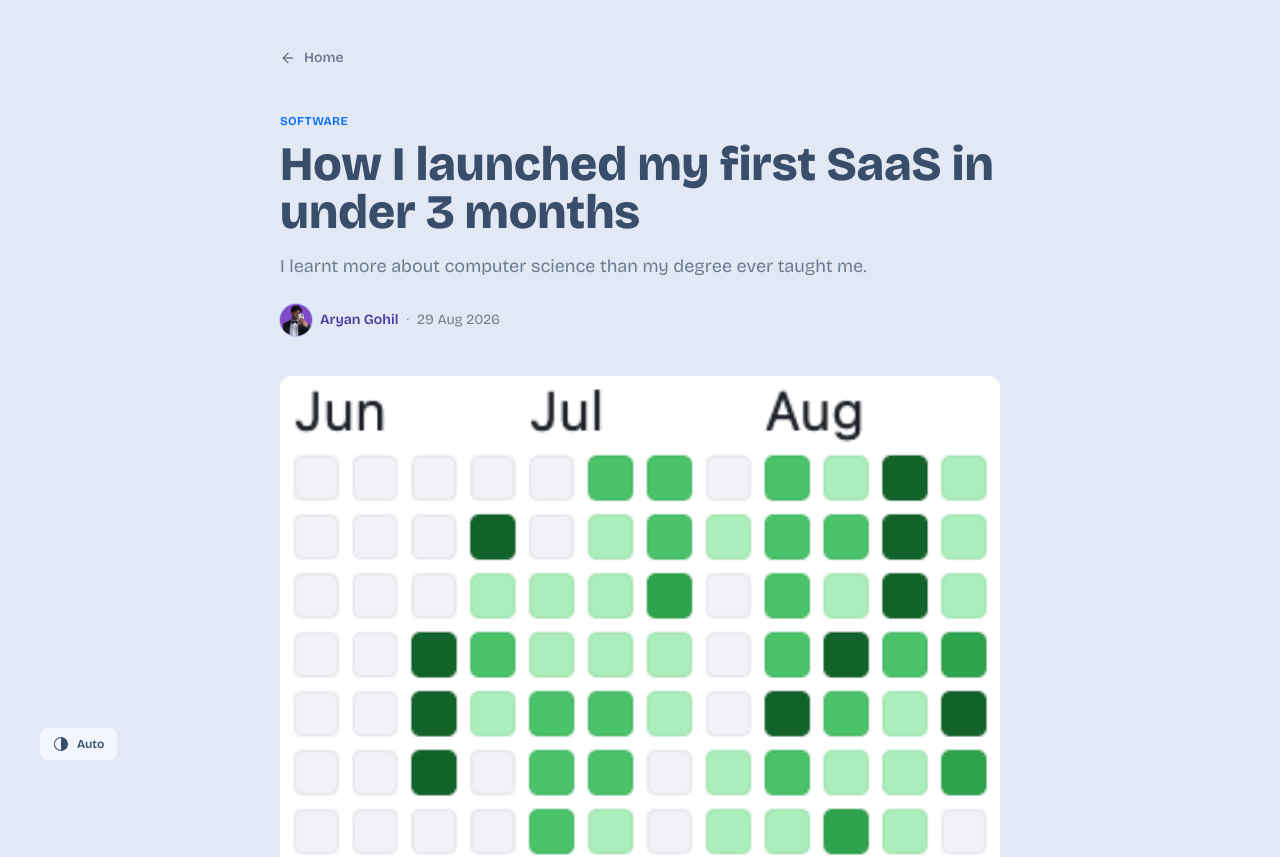
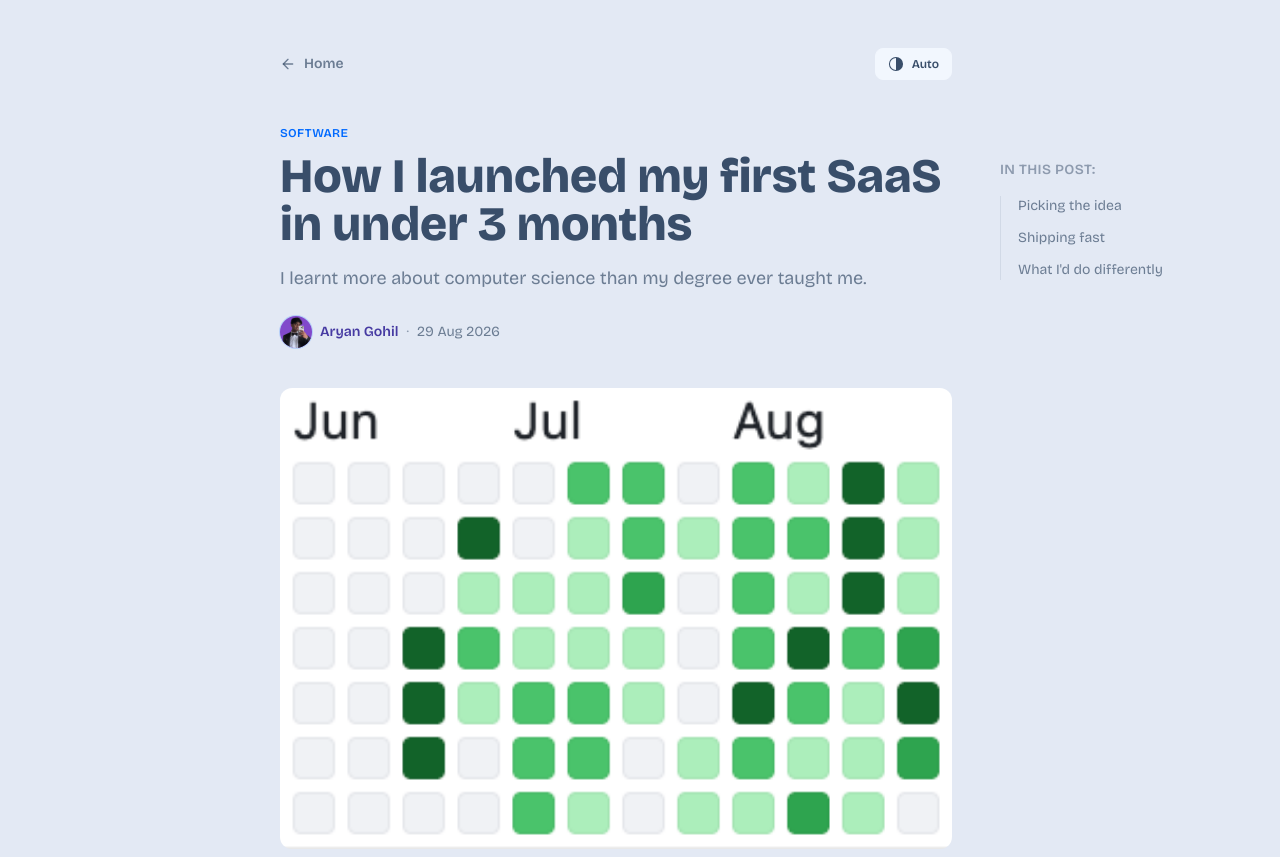
Before and after one commit to aryan-gohil05/personal-website, a Next.js app: page /blog/how-i-launched-my-first-saas-in-3-months in a window 1280 px wide. Shown: the top 857 px of the page. Built offline with nearby package versions, Linux system fonts and the light colour scheme.

Commit message:
Feature: Side bar blog content view for desktop

```diff
--- a/app/blog/[slug]/page.tsx
+++ b/app/blog/[slug]/page.tsx
@@ -5,7 +5,12 @@ import BlogCard from "@/components/BlogCard";
 import CoverImage from "@/components/CoverImage";
 import ScrollProgress from "@/components/ScrollProgress";
 import ThemeToggle from "@/components/ThemeToggle";
-import { formatPostDate, getAllPosts, getPost } from "@/lib/posts";
+import {
+  formatPostDate,
+  getAllPosts,
+  getPost,
+  getPostHeadings,
+} from "@/lib/posts";
 
 export async function generateMetadata({
   params,
@@ -14,7 +19,7 @@ export async function generateMetadata({
   const { metadata } = await getPost(slug);
 
   return {
-    title: metadata.title,
+    title: `${metadata.title} | Aryan Gohil`,
     description: metadata.description,
   };
 }
@@ -25,12 +30,14 @@ export default async function BlogPost({ params }: PageProps<"/blog/[slug]">) {
   const otherPosts = (await getAllPosts())
     .filter((post) => post.slug !== slug)
     .slice(0, 2);
+  const headings = getPostHeadings(slug);
 
   return (
     <main className="min-h-screen bg-base-300">
       <ScrollProgress />
 
-      <div className="mx-auto max-w-3xl px-6 py-10 md:pb-16 pt-12">
+      <div className="mx-auto max-w-3xl px-6 py-10 md:pb-16 pt-12 lg:flex lg:max-w-7xl lg:items-start lg:gap-12">
+        <div className="lg:min-w-0 lg:flex-1 lg:ml-auto lg:max-w-2xl">
           <div className="flex items-center justify-between">
             <Link
               href="/"
@@ -51,7 +58,7 @@ export default async function BlogPost({ params }: PageProps<"/blog/[slug]">) {
               </svg>
               Home
             </Link>
-          <ThemeToggle />
+            <ThemeToggle inline />
           </div>
 
           <article className="mt-10">
@@ -107,6 +114,27 @@ export default async function BlogPost({ params }: PageProps<"/blog/[slug]">) {
             </div>
           )}
         </div>
+
+        {headings.length > 0 && (
+          <aside className="hidden lg:sticky lg:top-40 lg:mt-28 lg:block lg:w-64 lg:shrink-0">
+            <h2 className="text-sm font-semibold uppercase tracking-wide text-base-content/50">
+              In this Post:
+            </h2>
+            <ul className="mt-4 space-y-3 border-l border-base-content/10">
+              {headings.map((heading) => (
+                <li key={heading.slug}>
+                  <a
+                    href={`#${heading.slug}`}
+                    className="-ml-px block border-l-2 border-transparent pl-4 text-sm text-base-content/70 hover:border-primary hover:text-primary"
+                  >
+                    {heading.text}
+                  </a>
+                </li>
+              ))}
+            </ul>
+          </aside>
+        )}
+      </div>
     </main>
   );
 }
--- a/components/BlogCard.tsx
+++ b/components/BlogCard.tsx
@@ -15,7 +15,7 @@ export default function BlogCard({
   return (
     <Link
       href={`/blog/${slug}`}
-      className="flex flex-col gap-1.5 rounded-lg bg-base-100 p-4 ring-1 ring-base-content/10 shadow-sm transition-all duration-300 hover:-translate-y-1 hover:shadow-xl"
+      className="group flex flex-col gap-1.5 rounded-lg bg-base-100 p-4 ring-1 ring-base-content/10 shadow-sm transition-all duration-300 hover:-translate-y-1 hover:shadow-xl"
     >
       <CoverImage
         src={coverImage}
@@ -27,14 +27,16 @@ export default function BlogCard({
         className="rounded-lg"
       />
       <div className="flex items-center justify-between">
-        <span className="text-xs font-semibold uppercase tracking-wide text-primary">
+        <span className="text-xs font-semibold uppercase tracking-wide text-secondary">
           {category}
         </span>
         <time dateTime={date} className="text-sm text-base-content/70">
           {formatPostDate(date)}
         </time>
       </div>
-      <h2 className="text-lg font-bold">{title}</h2>
+      <h2 className="text-lg font-bold transition-colors duration-300 group-hover:text-secondary">
+        {title}
+      </h2>
       <p className="text-base-content/90">{description}</p>
       <BlogIcon />
     </Link>
--- a/components/ThemeToggle.tsx
+++ b/components/ThemeToggle.tsx
@@ -38,7 +38,7 @@ function getServerSnapshot(): ThemeMode {
   return "auto";
 }
 
-export default function ThemeToggle() {
+export default function ThemeToggle({ inline = false }: { inline?: boolean }) {
   const mode = useSyncExternalStore(subscribe, getSnapshot, getServerSnapshot);
 
   useEffect(() => {
@@ -53,7 +53,7 @@ export default function ThemeToggle() {
   };
 
   return (
-    <div className="md:fixed md:bottom-10 md:left-10">
+    <div className={inline ? "" : "md:fixed md:bottom-10 md:left-10"}>
       <button
         type="button"
         onClick={cycle}
--- a/lib/posts.ts
+++ b/lib/posts.ts
@@ -1,6 +1,7 @@
 import fs from "fs";
 import path from "path";
 import { cache, type ComponentType } from "react";
+import { slugify } from "./slugify";
 
 const POSTS_DIR = path.join(process.cwd(), "content/blog");
 
@@ -44,6 +45,22 @@ export const getPost = cache(async (slug: string) => {
   return { Content, metadata };
 });
 
+export interface PostHeading {
+  text: string;
+  slug: string;
+}
+
+export function getPostHeadings(slug: string): PostHeading[] {
+  const filePath = path.join(POSTS_DIR, `${slug}.mdx`);
+  const raw = fs.readFileSync(filePath, "utf-8");
+  const matches = raw.matchAll(/^##\s+(.+)$/gm);
+
+  return Array.from(matches).map((match) => {
+    const text = match[1].trim();
+    return { text, slug: slugify(text) };
+  });
+}
+
 export function formatPostDate(date: string): string {
   return new Date(date).toLocaleDateString("en-GB", {
     month: "short",
--- /dev/null
+++ b/lib/slugify.ts
@@ -0,0 +1,7 @@
+export function slugify(text: string): string {
+  return text
+    .toLowerCase()
+    .trim()
+    .replace(/[^a-z0-9]+/g, "-")
+    .replace(/(^-|-$)/g, "");
+}
--- a/mdx-components.tsx
+++ b/mdx-components.tsx
@@ -1,8 +1,17 @@
 import type { MDXComponents } from "mdx/types";
+import type { ReactNode } from "react";
+import { slugify } from "@/lib/slugify";
+
+function headingText(children: ReactNode): string {
+  return typeof children === "string" ? children : String(children);
+}
 
 const components: MDXComponents = {
   h2: ({ children }) => (
-    <h2 className="mt-10 mb-3 text-2xl font-black text-base-content">
+    <h2
+      id={slugify(headingText(children))}
+      className="mt-10 mb-3 text-2xl font-black text-base-content"
+    >
       {children}
     </h2>
   ),
```
Lines whose indentation alone changed are shown as unchanged.
